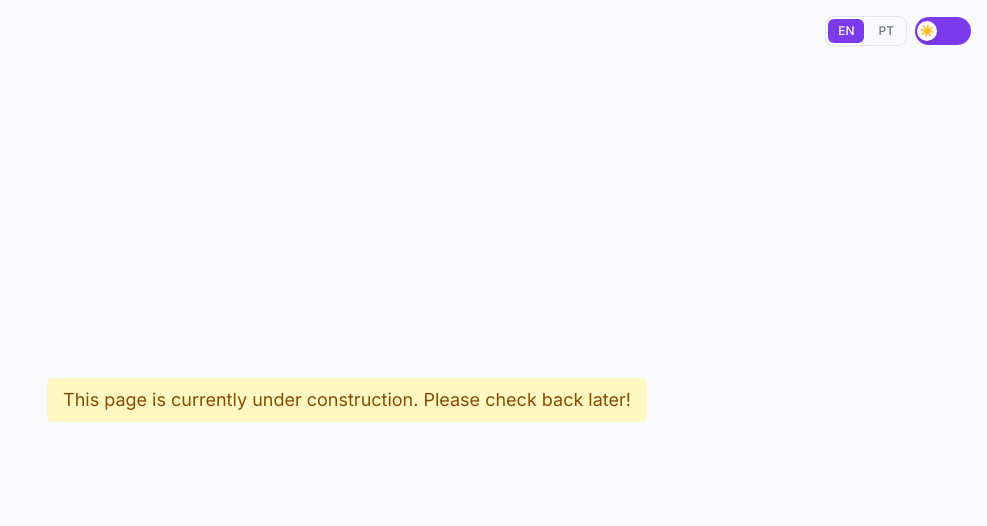
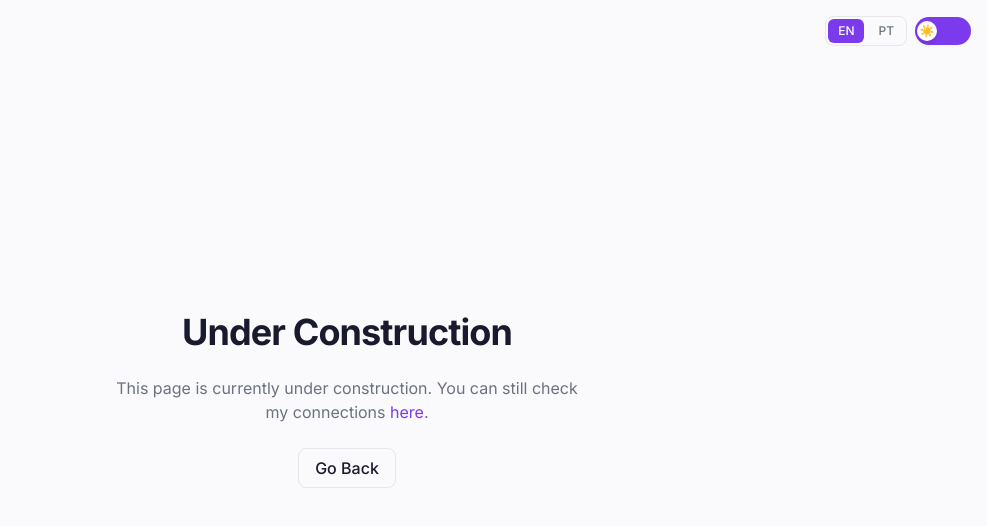
Before and after one commit to lsilvatti/portfolio, a Next.js app: page /en in a window 1280 px wide. Shown: the top 526 px of the page, without its empty margins (293-1280 px from the left). Built offline with nearby package versions, Linux system fonts and the light colour scheme.

Commit message:
feat: update Typography component to use custom font family and add GoBackButton component for navigation

```diff
--- a/components/atoms/Typography/Typography.tsx
+++ b/components/atoms/Typography/Typography.tsx
@@ -5,10 +5,10 @@ import { cn } from "@/lib/utils";
 const typographyVariants = cva("", {
   variants: {
     variant: {
-      h1: "text-4xl font-bold tracking-tight",
-      h2: "text-3xl font-semibold tracking-tight",
-      h3: "text-2xl font-semibold",
-      h4: "text-xl font-medium",
+      h1: "font-[family-name:var(--font-heading)] text-4xl font-bold tracking-tight",
+      h2: "font-[family-name:var(--font-heading)] text-3xl font-semibold tracking-tight",
+      h3: "font-[family-name:var(--font-heading)] text-2xl font-semibold",
+      h4: "font-[family-name:var(--font-heading)] text-xl font-medium",
       body: "text-base",
       small: "text-sm text-muted",
       caption: "text-xs text-muted-foreground",
--- /dev/null
+++ b/components/molecules/GoBackButton/index.tsx
@@ -0,0 +1,33 @@
+'use client';
+
+import { useRouter } from 'next/navigation';
+import { useEffect, useState } from 'react';
+import { useTranslations } from 'next-intl';
+import { Button } from '@/components/atoms';
+
+export const GoBackButton = () => {
+  const router = useRouter();
+  const t = useTranslations('goBackButton');
+  const [isInternal, setIsInternal] = useState(false);
+
+  useEffect(() => {
+    const referrer = document.referrer;
+    if (referrer && referrer.startsWith(window.location.origin)) {
+      setIsInternal(true);
+    }
+  }, []);
+
+  const handleNavigation = () => {
+    if (isInternal && window.history.length > 1) {
+      router.back();
+    } else {
+      router.push('/connect');
+    }
+  };
+
+  return (
+    <Button onClick={handleNavigation} variant="outline" className="mt-4">
+      {t('label')}
+    </Button>
+  );
+};
--- a/components/organisms/UnderConstructionBanner/index.tsx
+++ b/components/organisms/UnderConstructionBanner/index.tsx
@@ -1,9 +1,30 @@
+import { useTranslations } from "next-intl";
+import { Typography } from "@/components/atoms";
+import { Link } from "@/components/atoms/Link/Link";
+import { Button } from "@/components/atoms/Button/Button";
+
 export function UnderConstructionBanner() {
-    return (
-        <div className="bg-yellow-100 text-yellow-800 px-4 py-2 rounded-md">
-            <p className="text-sm sm:text-base md:text-lg">
-                This page is currently under construction. Please check back later!
-            </p>
-        </div>
-    );
+  const t = useTranslations("home");
+
+  return (
+    <div className="flex flex-col items-center gap-6 text-center max-w-lg px-4">
+      <Typography variant="h1" as="h1">
+        {t("underConstruction")}
+      </Typography>
+
+      <Typography variant="body" className="text-muted">
+        {t.rich("underConstructionDescription", {
+          link: (chunks) => (
+            <Link variant="primary" href="/connect">
+              {chunks}
+            </Link>
+          ),
+        })}
+      </Typography>
+
+      <Button href="/connect" variant="outline" size="md">
+        {t("goBack")}
+      </Button>
+    </div>
+  );
 }
```
